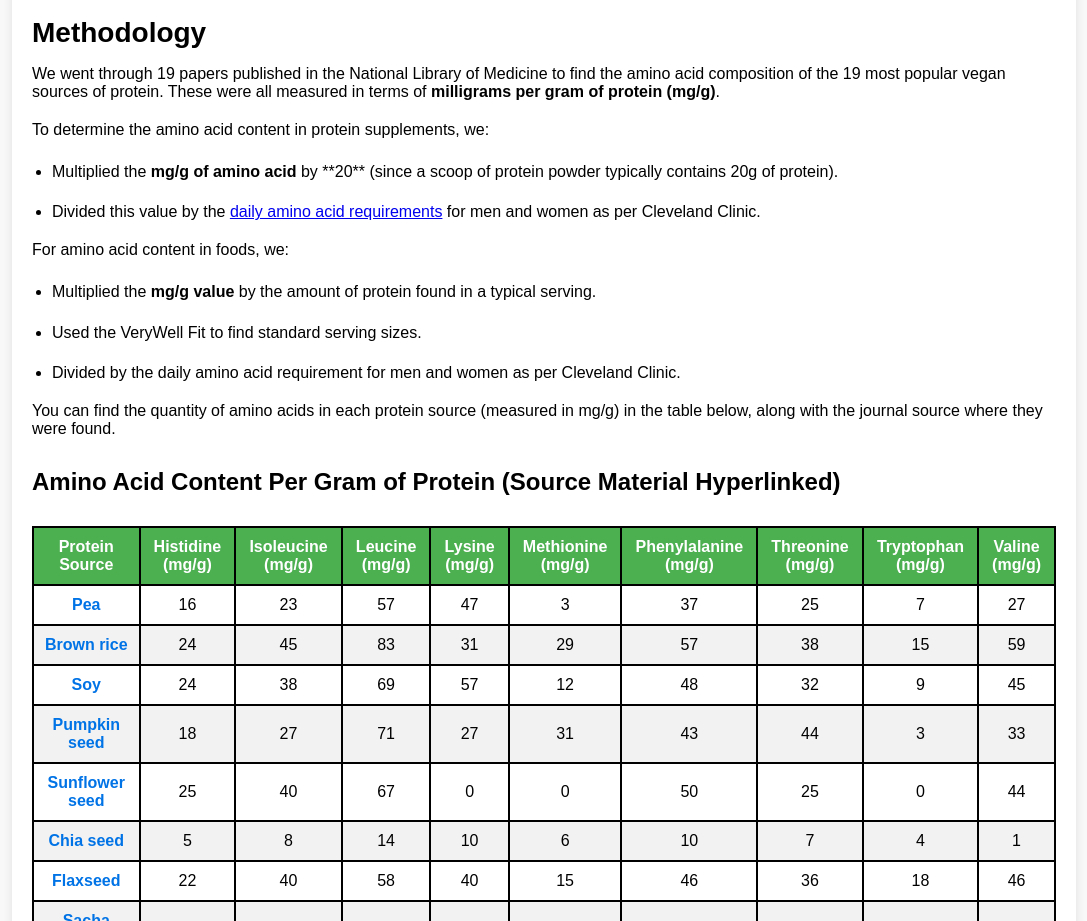
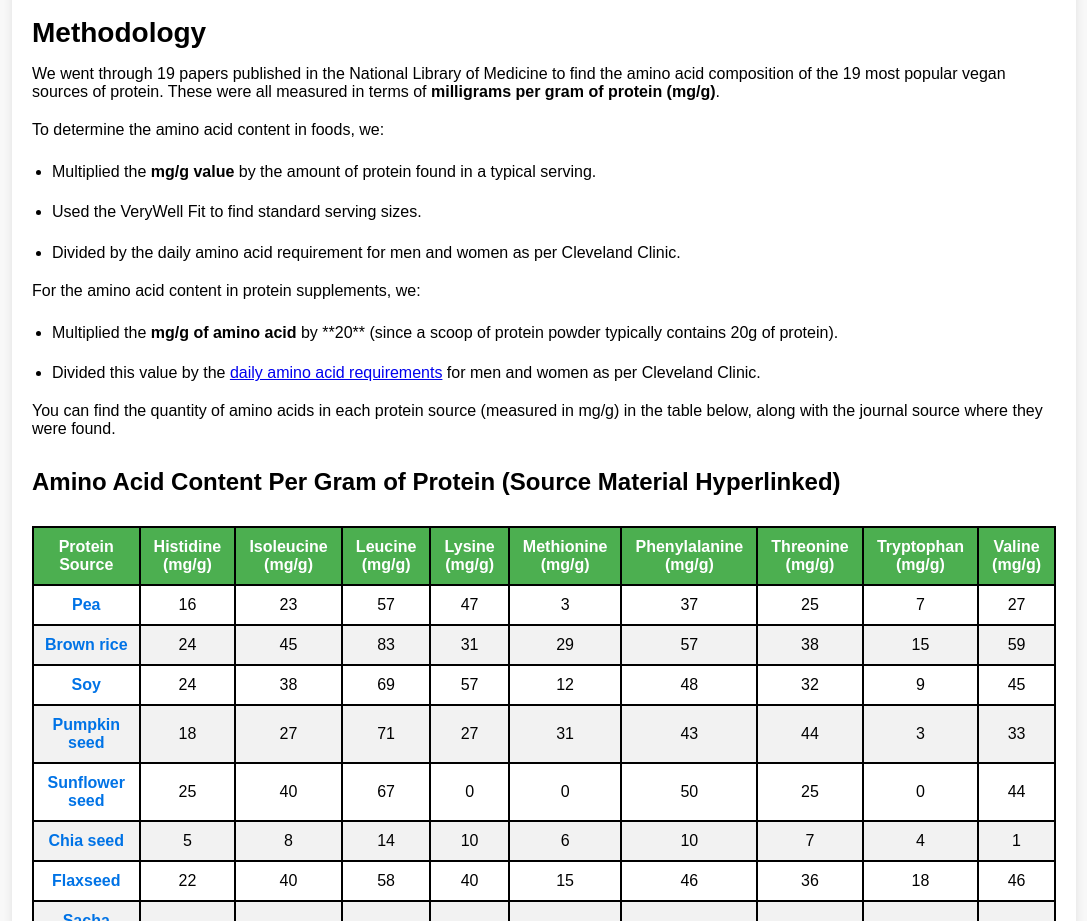
Before and after one commit to OliBaise/plantbasedproteinsarecomplete, a plain HTML site: page index.html in a window 1280 px wide. Shown: the part 7560-8481 px from the top of the page, without its empty margins (96-1183 px from the left). Drawn offline with Linux system fonts and the light colour scheme.

Commit message:
Update index.html

```diff
--- a/index.html
+++ b/index.html
@@ -223,17 +223,17 @@
         National Library of Medicine to find the amino acid composition of the 19 most popular vegan sources of protein. These were all measured in terms of <strong>milligrams per gram of protein (mg/g)</strong>.
     </p>
 
-    <p>To determine the amino acid content in protein supplements, we:</p>
-    <ul>
-        <li>Multiplied the <strong>mg/g of amino acid</strong> by **20** (since a scoop of protein powder typically contains 20g of protein).</li>
-        <li>Divided this value by the <a href="https://my.clevelandclinic.org/health/articles/17498-protein-and-the-body" target="_blank">daily amino acid requirements</a> for men and women as per Cleveland Clinic.</li>
-    </ul>
-
-    <p>For amino acid content in foods, we:</p>
+   <p>To determine the amino acid content in foods, we:</p>
     <ul>
         <li>Multiplied the <strong>mg/g value</strong> by the amount of protein found in a typical serving.</li>
         <li>Used the VeryWell Fit to find standard serving sizes.</li>
         <li>Divided by the daily amino acid requirement for men and women as per Cleveland Clinic.</li>
+    </ul>
+
+    <p>For  the amino acid content in protein supplements, we:</p>
+    <ul>
+        <li>Multiplied the <strong>mg/g of amino acid</strong> by **20** (since a scoop of protein powder typically contains 20g of protein).</li>
+        <li>Divided this value by the <a href="https://my.clevelandclinic.org/health/articles/17498-protein-and-the-body" target="_blank">daily amino acid requirements</a> for men and women as per Cleveland Clinic.</li>
     </ul>
 
     <p>You can find the quantity of amino acids in each protein source (measured in mg/g) in the table below, along with the journal source where they were found.</p>
```
